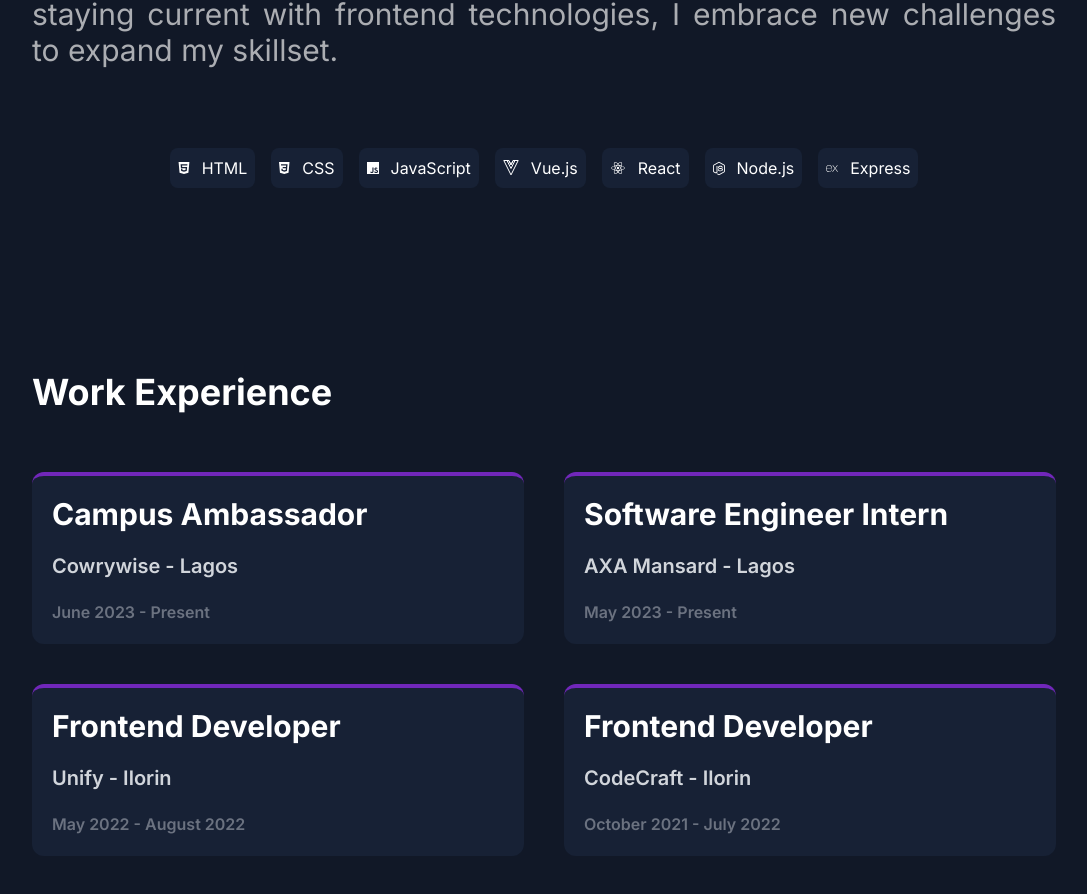
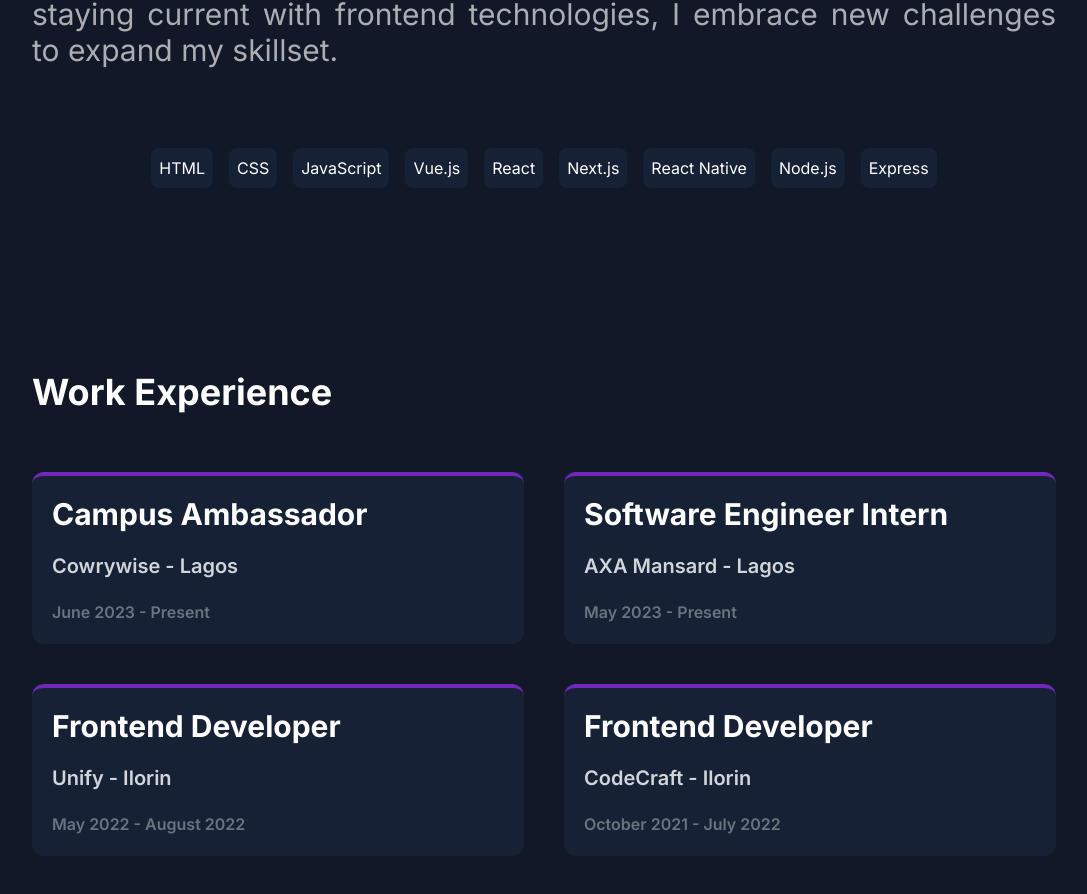
Before and after one commit to salskhal/Portfolio-Version2, a React (Vite) app: page / in a window 1280 px wide. Shown: the part 887-1781 px from the top of the page, without its empty margins (96-1183 px from the left). Built offline with nearby package versions, Linux system fonts and the light colour scheme.

Commit message:
Update Hero.jsx

```diff
--- a/src/components/Hero.jsx
+++ b/src/components/Hero.jsx
@@ -29,6 +29,16 @@
     name: "React",
     icon: ReactIcon,
   },
+
+  {
+    name: "Next.js",
+    icon: ReactIcon,
+  },
+
+  {
+    name: "React Native",
+    icon: ReactIcon,
+  },
   {
     name: "Node.js",
     icon: NodeIcon,
@@ -58,13 +68,13 @@
       </div>
       <div className="flex items-center gap-4 justify-center mt-20 flex-wrap">
         {tags.map((tag, index) => {
-          const Icon = tag.icon;
+          // const Icon = tag.icon;
           return (
             <div
               key={index}
               className="flex items-center p-2 bg-[#172135] rounded-lg gap-3 "
             >
-              <Icon className="" />
+{/*               <Icon className="" /> */}
               <p className="text-white">{tag.name}</p>
             </div>
           );
```
